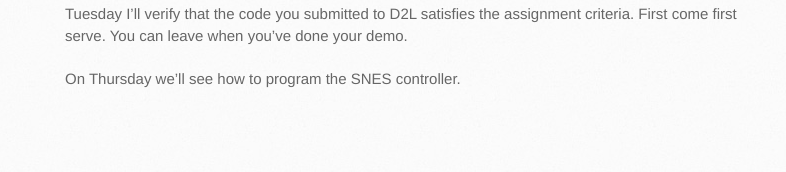
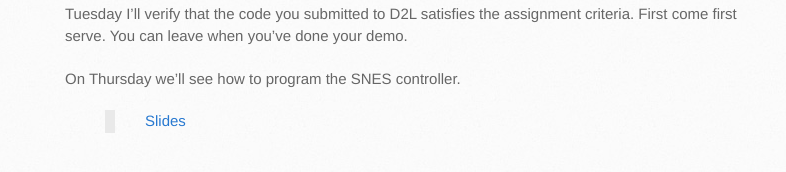
Before and after one commit to philstutorials/philstutorials.github.io, a Jekyll site: the page built from CPSC359.md, in a window 1280 px wide and 900 px high, scrolled down 1751 px. Shown: the part 725-897 px from the top of the window, without its empty margins (105-891 px from the left). Built offline with Jekyll 4.4.1, drawn with Linux system fonts in a browser that asks for light colours; our own code applies the rules of GitHub Pages for plain Markdown files; before the commit the page ends 2609 px from its top, so only the background shows below that.

Commit message:
Update CPSC359.md

```diff
--- a/CPSC359.md
+++ b/CPSC359.md
@@ -94,3 +94,4 @@ On Thursday finish your assignment and ask for help if you're lost.
 Tuesday I'll verify that the code you submitted to D2L satisfies the assignment criteria. First come first serve. You can leave when you've done your demo.
 
 On Thursday we'll see how to program the SNES controller.
+> [Slides](https://slides.com/pathomas/gpio-programming-snes#/)
```
